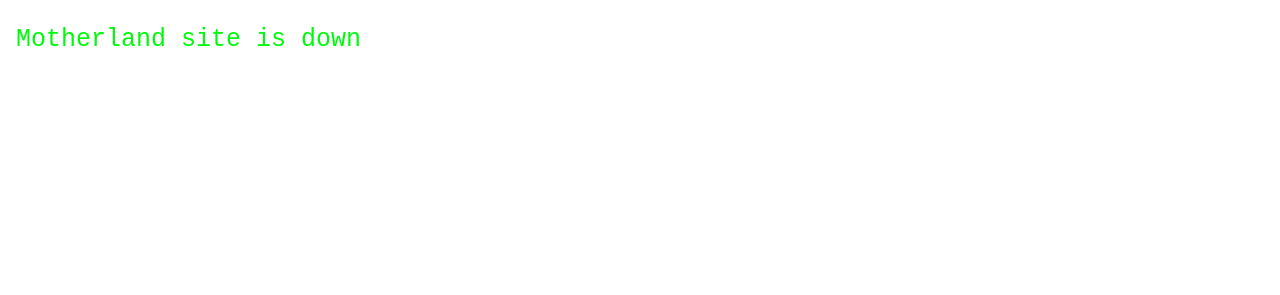
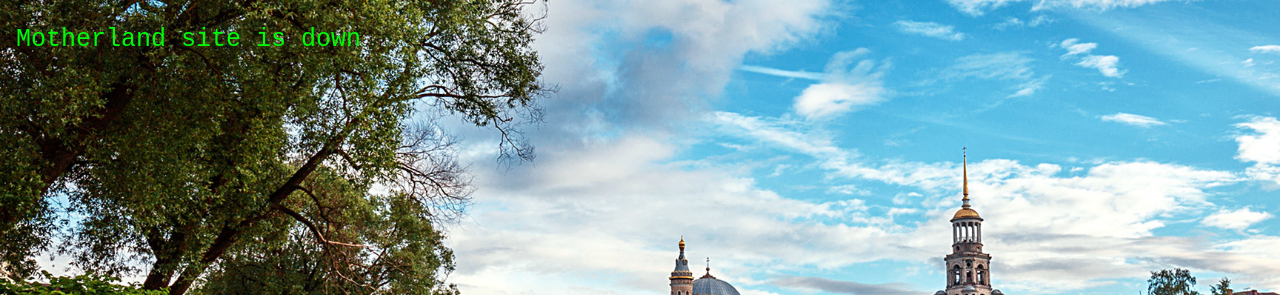
Before and after one commit to adhkl/site-error, a plain HTML site: page index.html in a window 1280 px wide. Shown: the top 295 px of the page. Drawn offline with Linux system fonts and the light colour scheme.

Commit message:
Update index.html

```diff
--- a/index.html
+++ b/index.html
@@ -8,7 +8,7 @@
     }
 
     .bgimg {
-        background-image: url('pic/error.png');
+        background-image: url('pic/er.jpg');
         height: 100%;
         background-position: center;
         background-size: cover;
```
